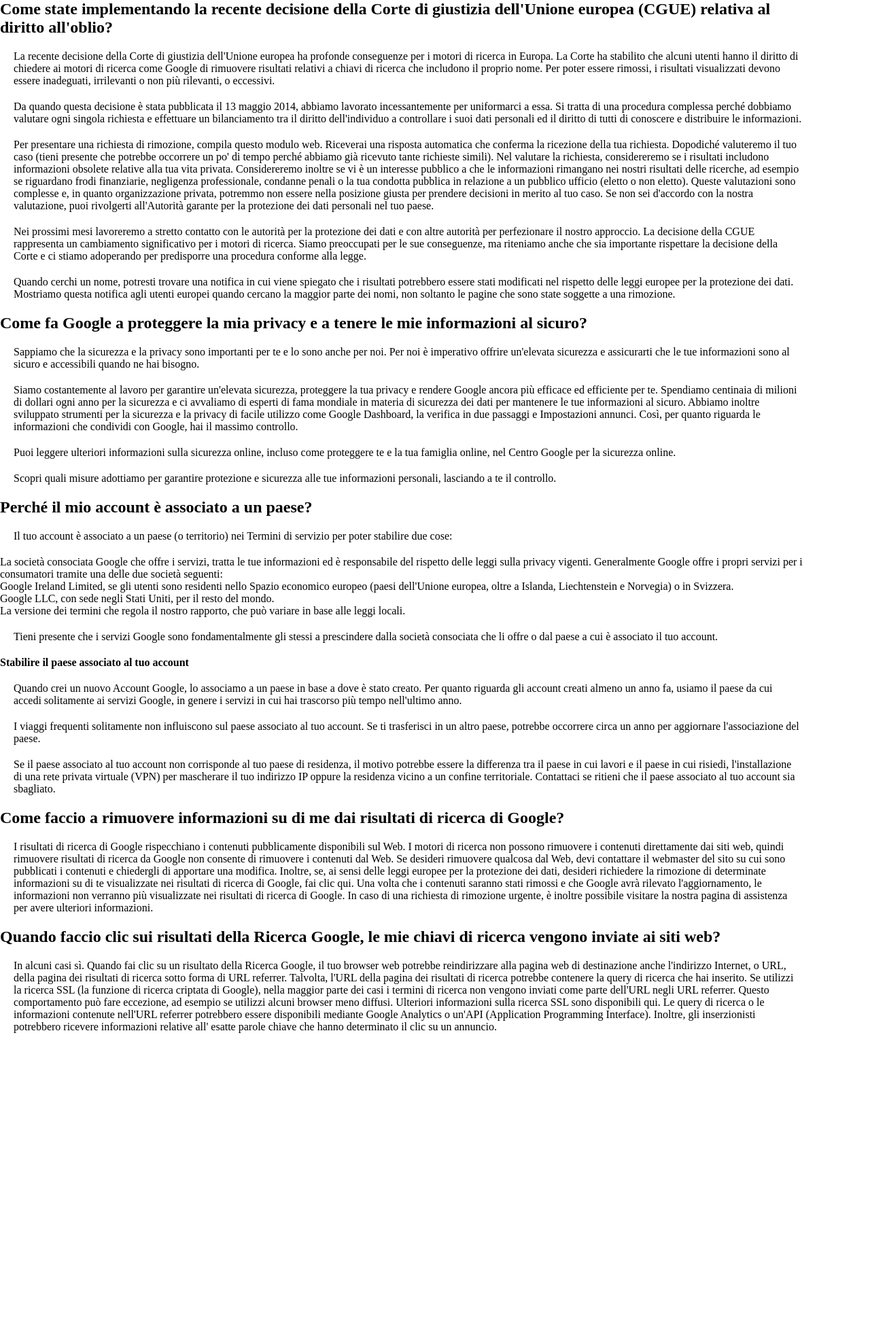
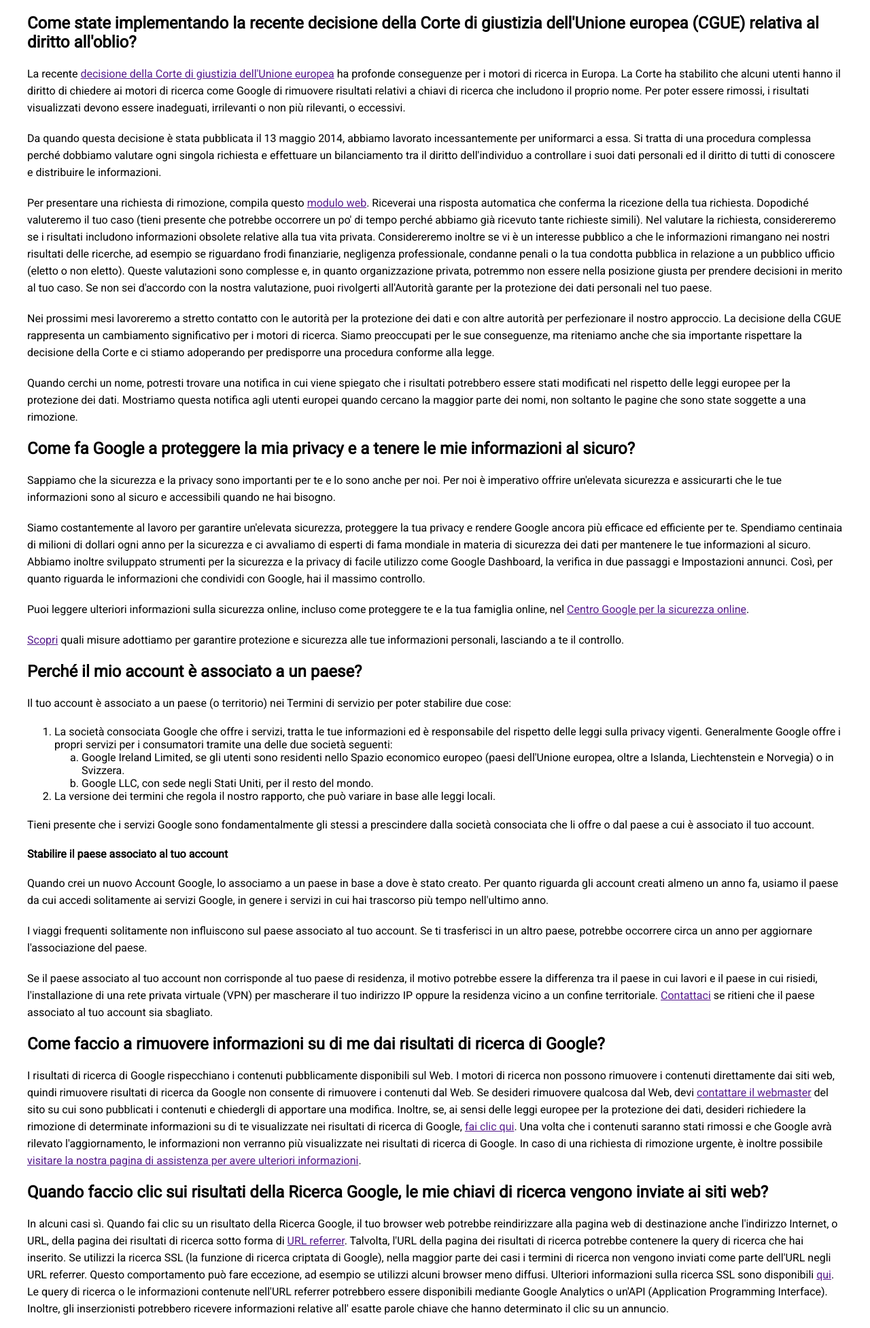
Before and after one commit to floriano-delishaj/php-google-faq, a PHP site: page / in a window 1280 px wide. Shown: the whole page at 68% size. Before the commit the page ends 1520 px from the top, so only its background shows below. Run offline with PHP 8.4, Linux system fonts and the light colour scheme.

Commit message:
formatted text

```diff
--- a/css/style.css
+++ b/css/style.css
@@ -1,14 +1,14 @@
 * {
-    margin: 0;
-    padding: 0;
     box-sizing: border-box;
+    font-family: 'Roboto', sans-serif;
 }
 
 .container {
     width: 1200px;
-    margin: 0;
+    margin: 0 auto;
 }
 
 p {
-    margin: 20px;
+    margin-top: 20px;
+    line-height: 25px;
 }
--- a/index.php
+++ b/index.php
@@ -5,9 +5,9 @@ $db = [
         "title" => "Come state implementando la recente decisione della Corte di giustizia dell'Unione europea (CGUE) relativa al diritto all'oblio?",
         "titleSize" => "h2",
         "paragraphs" => [
-            "La recente decisione della Corte di giustizia dell'Unione europea ha profonde conseguenze per i motori di ricerca in Europa. La Corte ha stabilito che alcuni utenti hanno il diritto di chiedere ai motori di ricerca come Google di rimuovere risultati relativi a chiavi di ricerca che includono il proprio nome. Per poter essere rimossi, i risultati visualizzati devono essere inadeguati, irrilevanti o non più rilevanti, o eccessivi.",
+            "La recente <a href=''>decisione della Corte di giustizia dell'Unione europea</a> ha profonde conseguenze per i motori di ricerca in Europa. La Corte ha stabilito che alcuni utenti hanno il diritto di chiedere ai motori di ricerca come Google di rimuovere risultati relativi a chiavi di ricerca che includono il proprio nome. Per poter essere rimossi, i risultati visualizzati devono essere inadeguati, irrilevanti o non più rilevanti, o eccessivi.",
             "Da quando questa decisione è stata pubblicata il 13 maggio 2014, abbiamo lavorato incessantemente per uniformarci a essa. Si tratta di una procedura complessa perché dobbiamo valutare ogni singola richiesta e effettuare un bilanciamento tra il diritto dell'individuo a controllare i suoi dati personali ed il diritto di tutti di conoscere e distribuire le informazioni.",
-            "Per presentare una richiesta di rimozione, compila questo modulo web. Riceverai una risposta automatica che conferma la ricezione della tua richiesta. Dopodiché valuteremo il tuo caso (tieni presente che potrebbe occorrere un po' di tempo perché abbiamo già ricevuto tante richieste simili). Nel valutare la richiesta, considereremo se i risultati includono informazioni obsolete relative alla tua vita privata. Considereremo inoltre se vi è un interesse pubblico a che le informazioni rimangano nei nostri risultati delle ricerche, ad esempio se riguardano frodi finanziarie, negligenza professionale, condanne penali o la tua condotta pubblica in relazione a un pubblico ufficio (eletto o non eletto). Queste valutazioni sono complesse e, in quanto organizzazione privata, potremmo non essere nella posizione giusta per prendere decisioni in merito al tuo caso. Se non sei d'accordo con la nostra valutazione, puoi rivolgerti all'Autorità garante per la protezione dei dati personali nel tuo paese.",
+            "Per presentare una richiesta di rimozione, compila questo  <a href=''>modulo web</a>. Riceverai una risposta automatica che conferma la ricezione della tua richiesta. Dopodiché valuteremo il tuo caso (tieni presente che potrebbe occorrere un po' di tempo perché abbiamo già ricevuto tante richieste simili). Nel valutare la richiesta, considereremo se i risultati includono informazioni obsolete relative alla tua vita privata. Considereremo inoltre se vi è un interesse pubblico a che le informazioni rimangano nei nostri risultati delle ricerche, ad esempio se riguardano frodi finanziarie, negligenza professionale, condanne penali o la tua condotta pubblica in relazione a un pubblico ufficio (eletto o non eletto). Queste valutazioni sono complesse e, in quanto organizzazione privata, potremmo non essere nella posizione giusta per prendere decisioni in merito al tuo caso. Se non sei d'accordo con la nostra valutazione, puoi rivolgerti all'Autorità garante per la protezione dei dati personali nel tuo paese.",
             "Nei prossimi mesi lavoreremo a stretto contatto con le autorità per la protezione dei dati e con altre autorità per perfezionare il nostro approccio. La decisione della CGUE rappresenta un cambiamento significativo per i motori di ricerca. Siamo preoccupati per le sue conseguenze, ma riteniamo anche che sia importante rispettare la decisione della Corte e ci stiamo adoperando per predisporre una procedura conforme alla legge.",
             "Quando cerchi un nome, potresti trovare una notifica in cui viene spiegato che i risultati potrebbero essere stati modificati nel rispetto delle leggi europee per la protezione dei dati. Mostriamo questa notifica agli utenti europei quando cercano la maggior parte dei nomi, non soltanto le pagine che sono state soggette a una rimozione.",
         ]
@@ -18,8 +18,8 @@ $db = [
         "paragraphs" => [
             "Sappiamo che la sicurezza e la privacy sono importanti per te e lo sono anche per noi. Per noi è imperativo offrire un'elevata sicurezza e assicurarti che le tue informazioni sono al sicuro e accessibili quando ne hai bisogno.",
             "Siamo costantemente al lavoro per garantire un'elevata sicurezza, proteggere la tua privacy e rendere Google ancora più efficace ed efficiente per te. Spendiamo centinaia di milioni di dollari ogni anno per la sicurezza e ci avvaliamo di esperti di fama mondiale in materia di sicurezza dei dati per mantenere le tue informazioni al sicuro. Abbiamo inoltre sviluppato strumenti per la sicurezza e la privacy di facile utilizzo come Google Dashboard, la verifica in due passaggi e Impostazioni annunci. Così, per quanto riguarda le informazioni che condividi con Google, hai il massimo controllo.",
-            "Puoi leggere ulteriori informazioni sulla sicurezza online, incluso come proteggere te e la tua famiglia online, nel Centro Google per la sicurezza online.",
-            "Scopri quali misure adottiamo per garantire protezione e sicurezza alle tue informazioni personali, lasciando a te il controllo.",
+            "Puoi leggere ulteriori informazioni sulla sicurezza online, incluso come proteggere te e la tua famiglia online, nel  <a href=''>Centro Google per la sicurezza online</a>.",
+            "<a href=''>Scopri</a> quali misure adottiamo per garantire protezione e sicurezza alle tue informazioni personali, lasciando a te il controllo.",
         ],
     ],
     [
@@ -37,21 +37,21 @@ $db = [
         "paragraphs" => [
             "Quando crei un nuovo Account Google, lo associamo a un paese in base a dove è stato creato. Per quanto riguarda gli account creati almeno un anno fa, usiamo il paese da cui accedi solitamente ai servizi Google, in genere i servizi in cui hai trascorso più tempo nell'ultimo anno.",
             "I viaggi frequenti solitamente non influiscono sul paese associato al tuo account. Se ti trasferisci in un altro paese, potrebbe occorrere circa un anno per aggiornare l'associazione del paese.",
-            "Se il paese associato al tuo account non corrisponde al tuo paese di residenza, il motivo potrebbe essere la differenza tra il paese in cui lavori e il paese in cui risiedi, l'installazione di una rete privata virtuale (VPN) per mascherare il tuo indirizzo IP oppure la residenza vicino a un confine territoriale. Contattaci se ritieni che il paese associato al tuo account sia sbagliato.",
+            "Se il paese associato al tuo account non corrisponde al tuo paese di residenza, il motivo potrebbe essere la differenza tra il paese in cui lavori e il paese in cui risiedi, l'installazione di una rete privata virtuale (VPN) per mascherare il tuo indirizzo IP oppure la residenza vicino a un confine territoriale.  <a href=''>Contattaci</a> se ritieni che il paese associato al tuo account sia sbagliato.",
         ]
     ],
     [
         "title" => "Come faccio a rimuovere informazioni su di me dai risultati di ricerca di Google?",
         "titleSize" => "h2",
         "paragraphs" => [
-            "I risultati di ricerca di Google rispecchiano i contenuti pubblicamente disponibili sul Web. I motori di ricerca non possono rimuovere i contenuti direttamente dai siti web, quindi rimuovere risultati di ricerca da Google non consente di rimuovere i contenuti dal Web. Se desideri rimuovere qualcosa dal Web, devi contattare il webmaster del sito su cui sono pubblicati i contenuti e chiedergli di apportare una modifica. Inoltre, se, ai sensi delle leggi europee per la protezione dei dati, desideri richiedere la rimozione di determinate informazioni su di te visualizzate nei risultati di ricerca di Google, fai clic qui. Una volta che i contenuti saranno stati rimossi e che Google avrà rilevato l'aggiornamento, le informazioni non verranno più visualizzate nei risultati di ricerca di Google. In caso di una richiesta di rimozione urgente, è inoltre possibile visitare la nostra pagina di assistenza per avere ulteriori informazioni.",
+            "I risultati di ricerca di Google rispecchiano i contenuti pubblicamente disponibili sul Web. I motori di ricerca non possono rimuovere i contenuti direttamente dai siti web, quindi rimuovere risultati di ricerca da Google non consente di rimuovere i contenuti dal Web. Se desideri rimuovere qualcosa dal Web, devi  <a href=''>contattare il webmaster</a> del sito su cui sono pubblicati i contenuti e chiedergli di apportare una modifica. Inoltre, se, ai sensi delle leggi europee per la protezione dei dati, desideri richiedere la rimozione di determinate informazioni su di te visualizzate nei risultati di ricerca di Google, <a href=''>fai clic qui</a>. Una volta che i contenuti saranno stati rimossi e che Google avrà rilevato l'aggiornamento, le informazioni non verranno più visualizzate nei risultati di ricerca di Google. In caso di una richiesta di rimozione urgente, è inoltre possibile <a href=''>visitare la nostra pagina di assistenza per avere ulteriori informazioni</a>.",
         ]
     ],
     [
         "title" => "Quando faccio clic sui risultati della Ricerca Google, le mie chiavi di ricerca vengono inviate ai siti web?",
         "titleSize" => "h2",
         "paragraphs" => [
-            "In alcuni casi sì. Quando fai clic su un risultato della Ricerca Google, il tuo browser web potrebbe reindirizzare alla pagina web di destinazione anche l'indirizzo Internet, o URL, della pagina dei risultati di ricerca sotto forma di URL referrer. Talvolta, l'URL della pagina dei risultati di ricerca potrebbe contenere la query di ricerca che hai inserito. Se utilizzi la ricerca SSL (la funzione di ricerca criptata di Google), nella maggior parte dei casi i termini di ricerca non vengono inviati come parte dell'URL negli URL referrer. Questo comportamento può fare eccezione, ad esempio se utilizzi alcuni browser meno diffusi. Ulteriori informazioni sulla ricerca SSL sono disponibili qui. Le query di ricerca o le informazioni contenute nell'URL referrer potrebbero essere disponibili mediante Google Analytics o un'API (Application Programming Interface). Inoltre, gli inserzionisti potrebbero ricevere informazioni relative all' esatte parole chiave che hanno determinato il clic su un annuncio.",
+            "In alcuni casi sì. Quando fai clic su un risultato della Ricerca Google, il tuo browser web potrebbe reindirizzare alla pagina web di destinazione anche l'indirizzo Internet, o URL, della pagina dei risultati di ricerca sotto forma di <a href=''>URL referrer</a>. Talvolta, l'URL della pagina dei risultati di ricerca potrebbe contenere la query di ricerca che hai inserito. Se utilizzi la ricerca SSL (la funzione di ricerca criptata di Google), nella maggior parte dei casi i termini di ricerca non vengono inviati come parte dell'URL negli URL referrer. Questo comportamento può fare eccezione, ad esempio se utilizzi alcuni browser meno diffusi. Ulteriori informazioni sulla ricerca SSL sono disponibili <a href=''>qui</a>. Le query di ricerca o le informazioni contenute nell'URL referrer potrebbero essere disponibili mediante Google Analytics o un'API (Application Programming Interface). Inoltre, gli inserzionisti potrebbero ricevere informazioni relative all' esatte parole chiave che hanno determinato il clic su un annuncio.",
         ]
     ],
 ];
@@ -66,6 +66,9 @@ $db = [
     <meta charset="UTF-8">
     <meta http-equiv="X-UA-Compatible" content="IE=edge">
     <meta name="viewport" content="width=device-width, initial-scale=1.0">
+    <link rel="preconnect" href="https://fonts.googleapis.com">
+    <link rel="preconnect" href="https://fonts.gstatic.com" crossorigin>
+    <link href="https://fonts.googleapis.com/css2?family=Roboto&display=swap" rel="stylesheet">
     <link rel="stylesheet" href="css/style.css">
     <title>Google Faq</title>
 </head>
@@ -81,8 +84,8 @@ $db = [
 
             echo "<$titleSize> $title </$titleSize>";
 
-            foreach($paragraphs as $paragraph) {
-                echo "<p>" . $paragraph . "</p>";
+            foreach ($paragraphs as $paragraph) {
+                echo "<p>$paragraph</p>";
             }
         }
 
```
